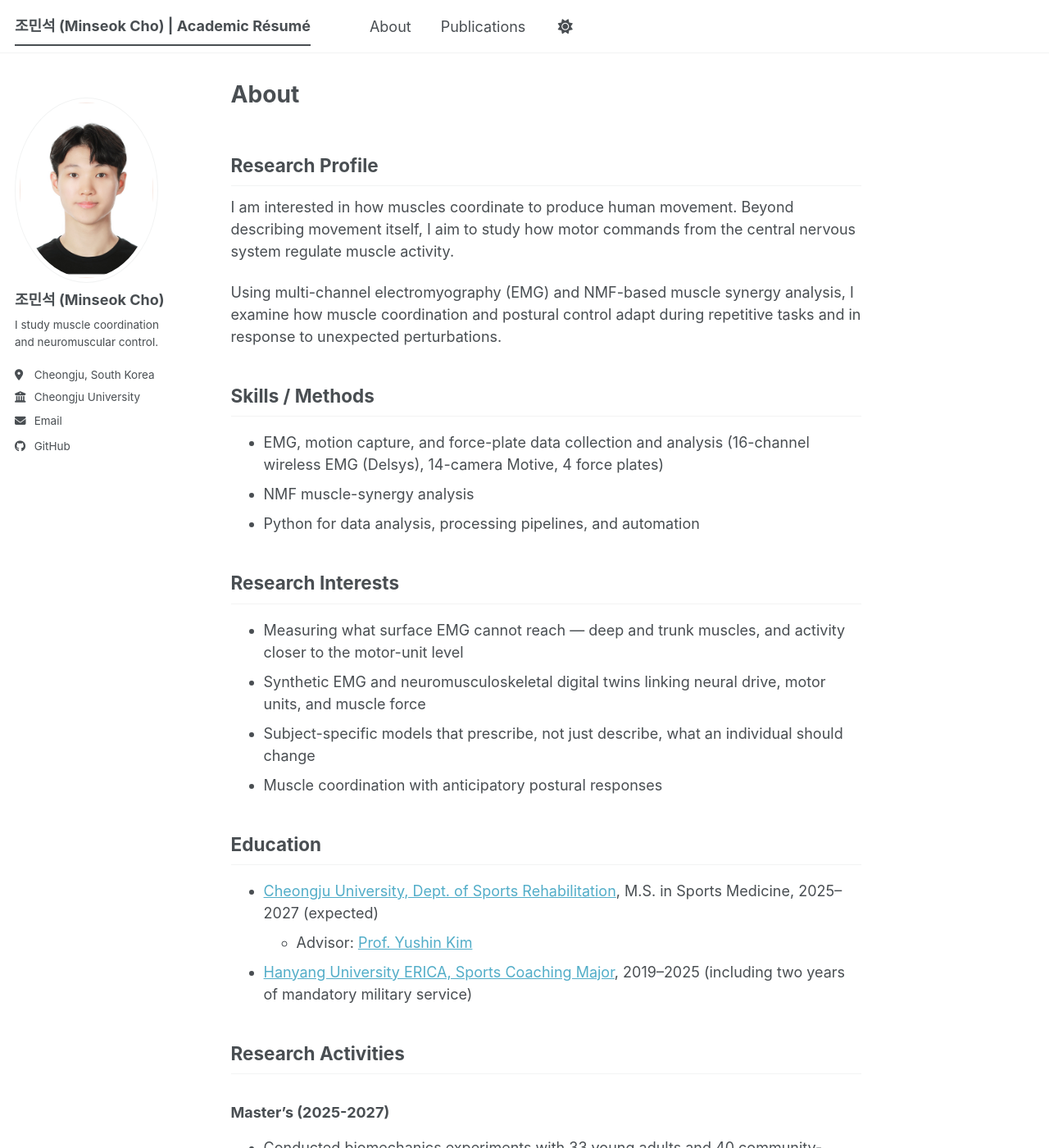
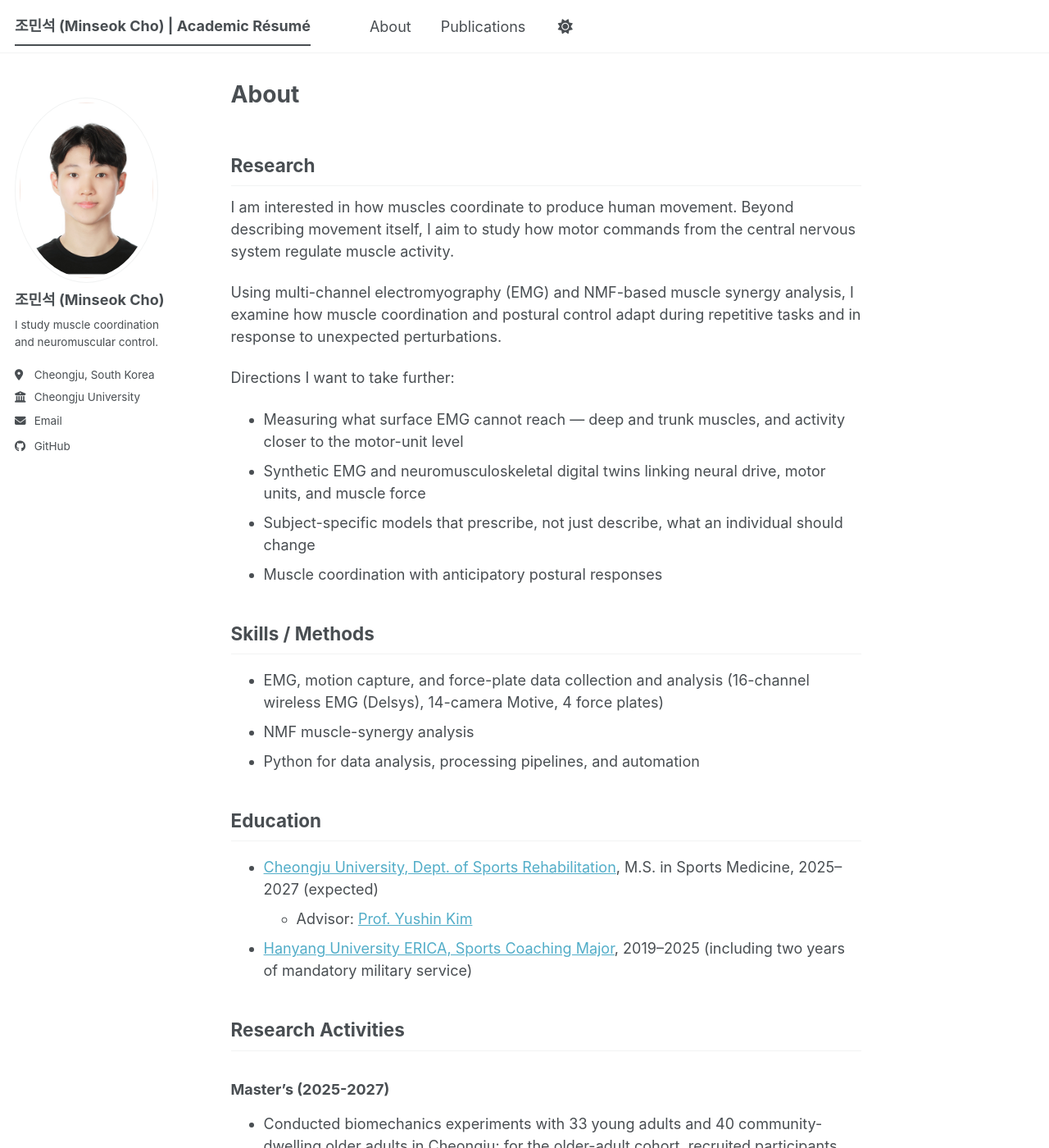
Before and after one commit to Rukkha1024/Rukkha1024.github.io, a Jekyll site: the page built from _pages/about.md, in a window 1280 px wide and 1400 px high. Shown: the whole window at 82% size. Built offline with Jekyll 4.4.1, drawn with Linux system fonts in a browser that asks for light colours; a style sheet for code colours, icons or effects is not loaded.

Commit message:
연구 소개와 연구 관심을 한 섹션으로 통합
Co-Authored-By: Claude Opus 5 (1M context) <noreply@anthropic.com>

```diff
--- a/_pages/about.md
+++ b/_pages/about.md
@@ -9,24 +9,24 @@ redirect_from:
   - /resume
 ---
 
-## Research Profile
+## Research
 
 I am interested in how muscles coordinate to produce human movement. Beyond describing movement itself, I aim to study how motor commands from the central nervous system regulate muscle activity.
 
 Using multi-channel electromyography (EMG) and NMF-based muscle synergy analysis, I examine how muscle coordination and postural control adapt during repetitive tasks and in response to unexpected perturbations.
+
+Directions I want to take further:
+
+- Measuring what surface EMG cannot reach — deep and trunk muscles, and activity closer to the motor-unit level
+- Synthetic EMG and neuromusculoskeletal digital twins linking neural drive, motor units, and muscle force
+- Subject-specific models that prescribe, not just describe, what an individual should change
+- Muscle coordination with anticipatory postural responses
 
 ## Skills / Methods
 
 - EMG, motion capture, and force-plate data collection and analysis (16-channel wireless EMG (Delsys), 14-camera Motive, 4 force plates)
 - NMF muscle-synergy analysis
 - Python for data analysis, processing pipelines, and automation
-
-## Research Interests
-
-- Measuring what surface EMG cannot reach — deep and trunk muscles, and activity closer to the motor-unit level
-- Synthetic EMG and neuromusculoskeletal digital twins linking neural drive, motor units, and muscle force
-- Subject-specific models that prescribe, not just describe, what an individual should change
-- Muscle coordination with anticipatory postural responses
 
 ## Education
 
```
